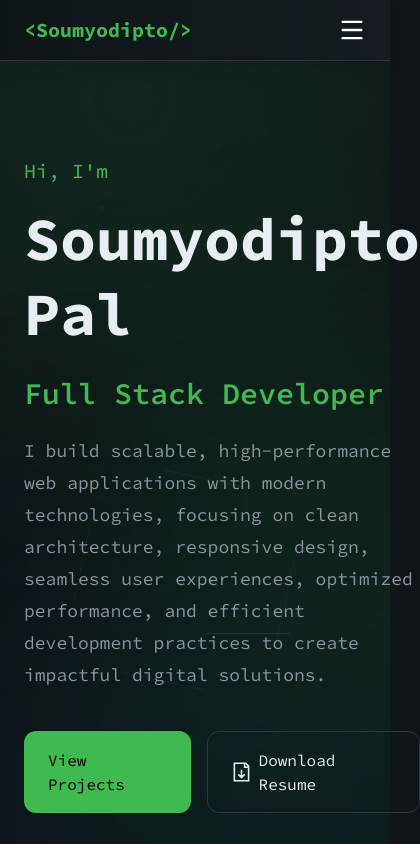
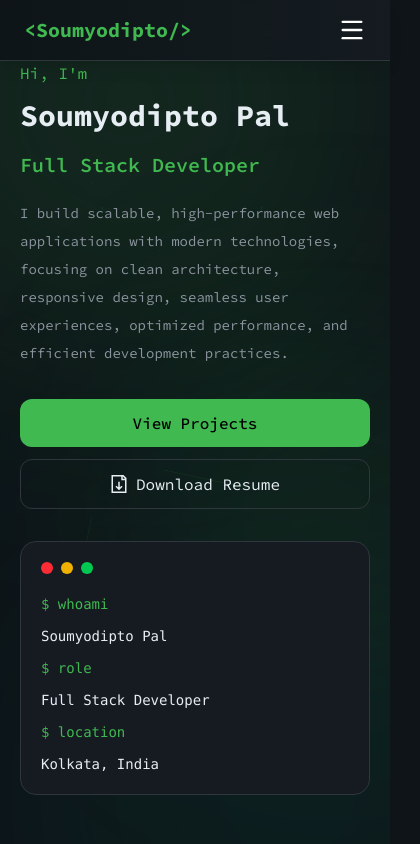
Before and after one commit to Soumyodipto68/my-portfolio, a React (Vite) app: page / in a window 390 px wide. Shown: the top 844 px of the page, 420 px wide, since content can reach past the window. Built offline with nearby package versions, Linux system fonts and the light colour scheme.

Commit message:
responsiveness done

```diff
--- a/src/section/Hero.tsx
+++ b/src/section/Hero.tsx
@@ -9,14 +9,13 @@ const Hero = () => {
       variants={staggerContainer}
       initial="hidden"
       animate="visible"
-      className="max-w-7xl mx-auto px-6 py-24"
+      className="max-w-7xl mx-auto px-5 sm:px-6 lg:px-8 min-h-[85vh] flex items-center"
     >
-      <div className="grid lg:grid-cols-2 gap-16 items-center">
-
+      <div className="grid lg:grid-cols-2 gap-8 lg:gap-16 items-center w-full">
         {/* LEFT */}
         <motion.div variants={staggerItem}>
           <motion.p
-            className="text-[#3fb950] text-xl mb-4"
+            className="text-[#3fb950] text-base sm:text-lg mb-3"
             initial={{ opacity: 0, x: -80 }}
             whileInView={{ opacity: 1, x: 0 }}
             viewport={{ once: true }}
@@ -26,7 +25,7 @@ const Hero = () => {
           </motion.p>
 
           <motion.h1
-            className="text-6xl font-bold leading-tight mb-6"
+            className="text-3xl sm:text-5xl lg:text-6xl font-bold leading-tight mb-4"
             initial={{ opacity: 0, x: -80 }}
             whileInView={{ opacity: 1, x: 0 }}
             viewport={{ once: true }}
@@ -36,7 +35,7 @@ const Hero = () => {
           </motion.h1>
 
           <motion.h2
-            className="text-3xl text-[#3fb950] font-semibold mb-6"
+            className="text-xl sm:text-2xl lg:text-3xl text-[#3fb950] font-semibold mb-5"
             initial={{ opacity: 0, x: -80 }}
             whileInView={{ opacity: 1, x: 0 }}
             viewport={{ once: true }}
@@ -46,37 +45,48 @@ const Hero = () => {
           </motion.h2>
 
           <motion.p
-            className="text-[#8b949e] text-lg leading-8 max-w-xl mb-10"
+            className="text-[#8b949e] text-sm sm:text-base lg:text-lg leading-7 max-w-xl mb-8"
             initial={{ opacity: 0, x: -80 }}
             whileInView={{ opacity: 1, x: 0 }}
             viewport={{ once: true }}
             transition={{ duration: 0.7, delay: 0.3 }}
           >
-           I build scalable, high-performance web applications with modern technologies, focusing on clean architecture, responsive design, seamless user experiences, optimized performance, and efficient development practices to create impactful digital solutions.
+            I build scalable, high-performance web applications with modern
+            technologies, focusing on clean architecture, responsive design,
+            seamless user experiences, optimized performance, and efficient
+            development practices.
           </motion.p>
 
           <motion.div
-            className="flex gap-4"
+            className="flex flex-col sm:flex-row gap-3"
             initial={{ opacity: 0, x: -80 }}
             whileInView={{ opacity: 1, x: 0 }}
             viewport={{ once: true }}
             transition={{ duration: 0.7, delay: 0.4 }}
           >
             <motion.a
-            href="#projects"
-            whileHover={{ scale: 1.05, boxShadow: "0 0 20px rgba(63, 185, 80, 0.3)" }}
-            whileTap={{ scale: 0.95 }}
-            className="bg-[#3fb950] text-black px-6 py-4 rounded-xl hover:border-[#3fb950] transition cursor-pointer inline-flex items-center justify-center">
+              href="#projects"
+              whileHover={{
+                scale: 1.05,
+                boxShadow: "0 0 20px rgba(63,185,80,0.3)",
+              }}
+              whileTap={{ scale: 0.95 }}
+              className="bg-[#3fb950] text-black px-5 py-3 rounded-xl font-medium text-center"
+            >
               View Projects
             </motion.a>
+
             <motion.a
               href="/SOUMYODIPTO_PAL_RESUME.pdf"
               download
-              whileHover={{ scale: 1.05, borderColor: "#3fb950" }}
+              whileHover={{
+                scale: 1.05,
+                borderColor: "#3fb950",
+              }}
               whileTap={{ scale: 0.95 }}
-              className="border border-[#30363d] px-6 py-4 rounded-xl hover:border-[#3fb950] transition cursor-pointer inline-flex items-center justify-center"
+              className="border border-[#30363d] px-5 py-3 rounded-xl inline-flex items-center justify-center"
             >
-              <GrDocumentDownload size={20} className="mr-2" />
+              <GrDocumentDownload size={18} className="mr-2" />
               Download Resume
             </motion.a>
           </motion.div>
@@ -88,20 +98,19 @@ const Hero = () => {
           whileInView={{ opacity: 1, x: 0 }}
           viewport={{ once: true }}
           transition={{ duration: 0.7 }}
-          className="border border-[#30363d] rounded-2xl p-8 bg-[#161b22]"
           whileHover={{
-            boxShadow: "0 0 30px rgba(32, 178, 166, 0.2)",
+            boxShadow: "0 0 30px rgba(63,185,80,0.15)",
             borderColor: "#3fb950",
-            transition: { duration: 0.3 }
           }}
+          className="border border-[#30363d] rounded-2xl p-5 sm:p-7 bg-[#161b22] w-full"
         >
-          <div className="flex gap-2 mb-6">
+          <div className="flex gap-2 mb-5">
             <div className="w-3 h-3 rounded-full bg-red-500" />
             <div className="w-3 h-3 rounded-full bg-yellow-500" />
             <div className="w-3 h-3 rounded-full bg-green-500" />
           </div>
 
-          <div className="font-mono text-lg space-y-4">
+          <div className="font-mono text-sm sm:text-base space-y-3">
             <p>
               <span className="text-[#3fb950]">$ whoami</span>
             </p>
@@ -118,7 +127,7 @@ const Hero = () => {
               <span className="text-[#3fb950]">$ location</span>
             </p>
 
-            <p>kolkata</p>
+            <p>Kolkata, India</p>
           </div>
         </motion.div>
       </div>
```
